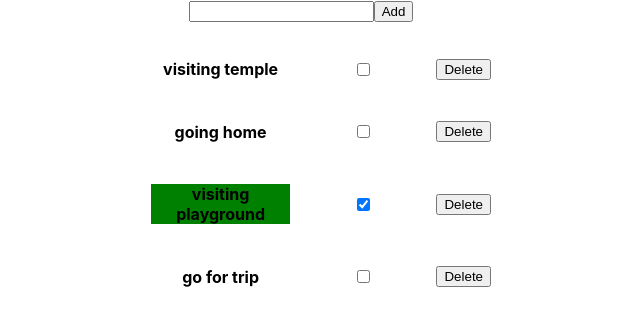
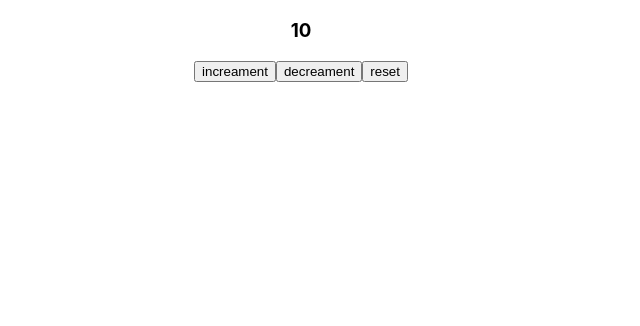
Before and after one commit to Shansudar/Manfree-react, a React (Create React App) app in the folder my-app/: page / in a window 1280 px wide. Shown: the top 326 px of the page, without its empty margins (339-979 px from the left). Built offline with nearby package versions, Linux system fonts and the light colour scheme.

Commit message:
simple useReducer logic finished

```diff
--- a/my-app/src/App.js
+++ b/my-app/src/App.js
@@ -1,10 +1,9 @@
 import "./App.css";
-import Form from "./Task/TodoList/Form";
-
+import Counter from "./components/Hooks/Counter";
 function App() {
   return (
     <div className="App">
-      <Form />
+      <Counter />
     </div>
   );
 }
--- a/my-app/src/Task/TodoList/List.jsx
+++ b/my-app/src/Task/TodoList/List.jsx
@@ -4,7 +4,7 @@
   return (
     <div>
       <ul>
-        {list.map((item, index) => (
+        {list.map((item) => (
           <li key={item.id}>
             <h4 className={item.done ? "success" : "item"}>{item.title}</h4>
             <input
--- /dev/null
+++ b/my-app/src/components/Hooks/Counter.jsx
@@ -0,0 +1,32 @@
+import React from "react";
+import { useReducer } from "react";
+const initialState = 10;
+const reducer = (state, action) => {
+  switch (action.type) {
+    case "inc": {
+      return state + 1;
+    }
+    case "dec": {
+      return state - 1;
+    }
+    case "reset": {
+      return initialState;
+    }
+    default: {
+      return state;
+    }
+  }
+};
+const Counter = () => {
+  const [state, dispatch] = useReducer(reducer, initialState);
+  return (
+    <div>
+      <h3>{state}</h3>
+      <button onClick={() => dispatch({ type: "inc" })}>increament</button>
+      <button onClick={() => dispatch({ type: "dec" })}>decreament</button>
+      <button onClick={() => dispatch({ type: "reset" })}>reset</button>
+    </div>
+  );
+};
+
+export default Counter;
```
